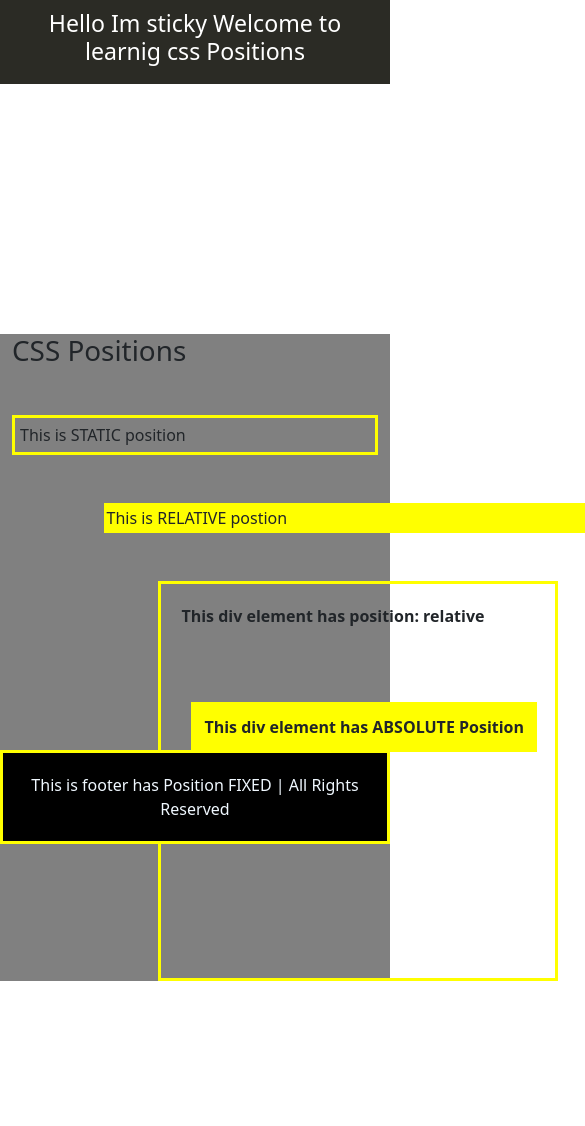
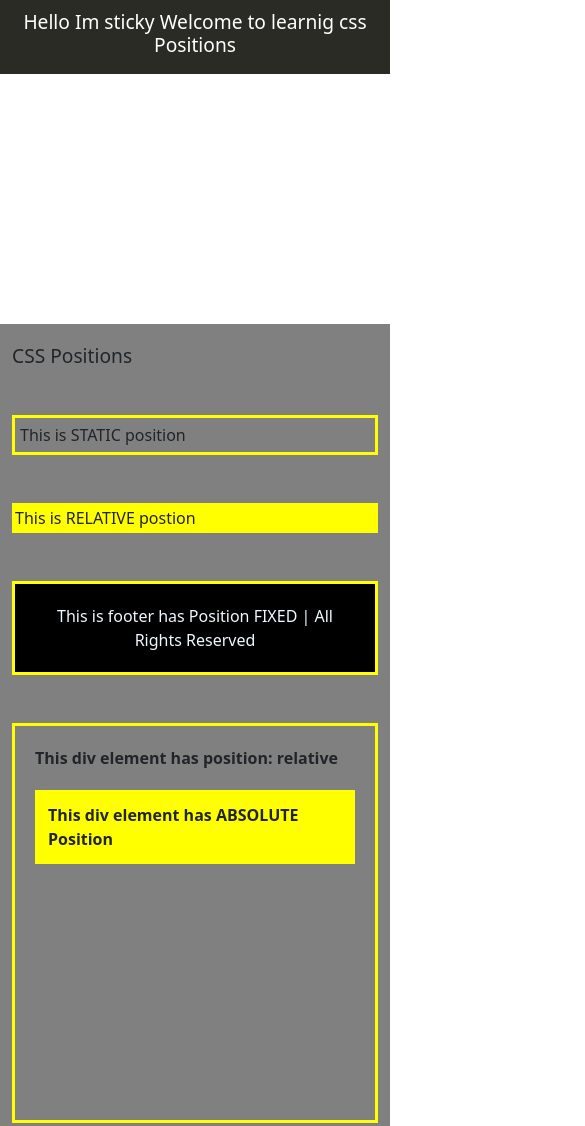
Before and after one commit to karthi-9800/position.github.io, a plain HTML site: page index.html in a window 390 px wide. Shown: the top 1126 px of the page, 585 px wide, since content can reach past the window. Drawn offline with nearby package versions, Linux system fonts and the light colour scheme.

Commit message:
modified

```diff
--- a/style.css
+++ b/style.css
@@ -1,69 +1,120 @@
-*{
-    padding: 0%;
+* {
+    padding: 0;
+    margin: 0;
+    box-sizing: border-box;
 }
-.container{
+
+.container {
     background-color: grey;
     height: auto;
+    padding: 20px;
+}
+
+/* Static is default position */
+.static {
+    position: static;
+    border: 3px solid yellow;
+    padding: 5px;
+}
+
+.mt-5 {
+    margin-top: 50px;
+}
+
+.relative {
+    position: relative;
+    left: 25%;
+    right: 100px;
+    width: 500px;
+    background-color: yellow;
+    border: 3px solid yellow;
+}
+
+.sticky {
+    position: sticky;
+    background-color: rgb(43, 43, 37);
+    top: 0;
+    padding: 10px;
+    text-align: center;
+    color: white;
+    z-index: 100;
+}
+
+.fixed {
+    position: fixed;
+    bottom: 0;
+    left: 0;
+    border: 3px solid yellow;
+    width: 100%;
+    padding: 20px;
+    background-color: black;
+    color: aliceblue;
+    text-align: center;
+    z-index: 1000;
+}
+
+.relatives {
+    position: relative;
+    border: 3px solid yellow;
+    left: 40%;
+    width: 400px;
+    height: 400px;
+    padding: 20px;
+    font-weight: bolder;
+}
+
+.absolute {
+    position: absolute;
+    left: 30px;
+    top: 30%;
+    border: 3px solid yellow;
+    background-color: yellow;
+    padding: 10px;
 }
 
 
-/* Static is default position*/
-.static{
-    position:static;
-    border:3px solid yellow;
-    padding:5px;
-
-}
-.mt-5{
-    margin-top: 50px;
+@media (max-width: 768px) {
+    .relative, .relatives {
+        width: 100%;
+        left: 0;
+        right: 0;
     }
 
-.relative{
-    position:relative;
-    left:25%;
-    right:100px;
-    width:500px;
-      background-color: yellow ;
-    border:3px solid yellow;
+    .absolute {
+        position: relative;
+        top: 0;
+        left: 0;
+        margin-top: 20px;
     }
 
-.sticky{
-    position:sticky;
-    background-color: rgb(43, 43, 37);
-    top:0;
-    padding:10px;
-    text-align: center;
-    color:white;
-    z-index:100;
+    .fixed {
+        position: relative;
+        bottom: auto;
+        width: auto;
     }
-.fixed{
-    position:fixed;
-    bottom:0;
-    left:0;
-    border:3px solid yellow;
-    width:100%;
-    padding:20px;background-color: black;
-    color: aliceblue;
-    text-align:center;
-    z-index:1000;
-
 }
 
-.relatives{
-    position:relative;
-    border:3px solid yellow;
-    left:40%;
-    width:400px;
-    height:400px;
-    padding:20px;
-    font-weight:bolder;
+@media (max-width: 480px) {
+    .sticky h3, .container h1 {
+        font-size: 1.2em;
     }
 
-.absolute{
-    position:absolute;
-    left:30px;
-    top:30%;
-    border: 3px solid yellow;
-    background-color: yellow;
-    padding:10px;
+    .relative, .relatives {
+        width: 100%;
+        left: 0;
+        right: 0;
     }
+
+    .absolute {
+        position: relative;
+        top: 0;
+        left: 0;
+        margin-top: 20px;
+    }
+
+    .fixed {
+        position: relative;
+        bottom: auto;
+        width: auto;
+    }
+}
```
Lines whose indentation alone changed are shown as unchanged.
